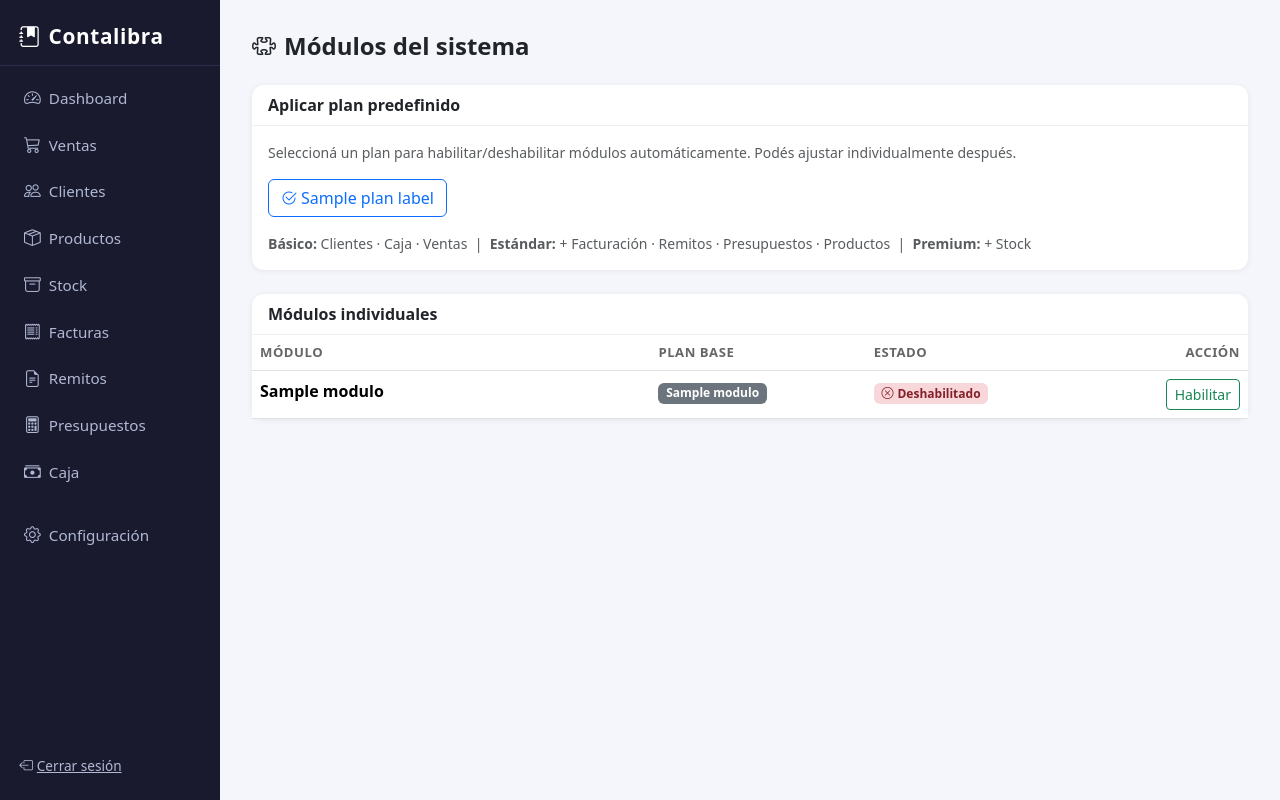
After one commit to marianocappucci/contalibra, a FastAPI app: template web/templates/config/modulos.html in a window 1280 px wide. The commit adds this page. Run offline with FastAPI, Linux system fonts and the light colour scheme; data comes from the database, SQL or seed files in the repository; the template is opened without the code that fills it: most values are stand-ins (such as "Sample title", 1, 10 or a date in 2020).

Commit message:
Feat: sistema de módulos habilitables + fix header PDF sin logo
- DB: tabla `modulos` con seed de 8 módulos (basico/estandar/premium)
- Middleware: inyecta `request.state.modulos` (set) en cada request
- Sidebar: cada ítem condicionado a su módulo habilitado
- Nuevo router /config/modulos: toggle individual y aplicar plan rápido
- PDF: elimina título del tipo de comprobante junto al logo (solo logo o nombre empresa)

Co-Authored-By: Claude Sonnet 4.6 <noreply@anthropic.com>

```diff
--- a/web/app.py
+++ b/web/app.py
@@ -13,6 +13,7 @@ from starlette.middleware.base import BaseHTTPMiddleware
 import httpx
 
 import database as db
+import config_manager
 import arca_wsaa
 import arca_wspadron
 from web.auth import (
@@ -22,6 +23,7 @@ from web.auth import (
 )
 from web.routers import clientes, remitos, presupuestos, facturas, config as config_router, caja, webhooks, dashboard
 from web.routers import usuarios as usuarios_router
+from web.routers import modulos as modulos_router
 
 app = FastAPI(title="Contalibra")
 app.add_middleware(SessionMiddleware, secret_key=SECRET_KEY)
@@ -31,6 +33,15 @@ class CurrentUserMiddleware(BaseHTTPMiddleware):
     async def dispatch(self, request: Request, call_next):
         username = get_current_user(request)
         request.state.current_user = db.get_usuario_by_username(username) if username else None
+        try:
+            request.state.empresa_nombre = config_manager.load().get("empresa_nombre", "")
+        except Exception:
+            request.state.empresa_nombre = ""
+        try:
+            mods = db.get_modulos()
+            request.state.modulos = {m for m, on in mods.items() if on}
+        except Exception:
+            request.state.modulos = set()
         return await call_next(request)
 
 
@@ -51,6 +62,7 @@ app.include_router(config_router.router)
 app.include_router(caja.router)
 app.include_router(webhooks.router)
 app.include_router(usuarios_router.router)
+app.include_router(modulos_router.router)
 
 
 @app.on_event("startup")
--- /dev/null
+++ b/web/routers/modulos.py
@@ -0,0 +1,62 @@
+from typing import Annotated
+from fastapi import APIRouter, Request, Depends
+from fastapi.responses import RedirectResponse
+from fastapi.templating import Jinja2Templates
+import os
+import database as db
+from web.auth import require_admin
+
+router = APIRouter()
+Auth = Annotated[dict, Depends(require_admin)]
+
+TEMPLATES_DIR = os.path.join(os.path.dirname(__file__), "..", "templates")
+templates = Jinja2Templates(directory=TEMPLATES_DIR)
+
+_PLANES = ["basico", "estandar", "premium"]
+
+_LABELS = {
+    "clientes":     "Clientes",
+    "caja":         "Caja",
+    "ventas":       "Ventas",
+    "facturacion":  "Facturación",
+    "remitos":      "Remitos",
+    "presupuestos": "Presupuestos",
+    "productos":    "Productos",
+    "stock":        "Stock",
+}
+
+_PLAN_LABELS = {
+    "basico":   "Básico",
+    "estandar": "Estándar",
+    "premium":  "Premium",
+}
+
+
+@router.get("/config/modulos")
+def modulos_get(request: Request, user: Auth, saved: str = ""):
+    modulos = db.get_modulos_completo()
+    for m in modulos:
+        m["label"] = _LABELS.get(m["modulo"], m["modulo"].title())
+        m["plan_label"] = _PLAN_LABELS.get(m["plan"], m["plan"].title())
+    return templates.TemplateResponse(request, "config/modulos.html", {
+        "modulos": modulos,
+        "planes": _PLANES,
+        "plan_labels": _PLAN_LABELS,
+        "active": "config",
+        "saved": saved,
+    })
+
+
+@router.post("/config/modulos/toggle/{modulo}")
+def modulo_toggle(modulo: str, request: Request, user: Auth):
+    mods = db.get_modulos()
+    if modulo in mods:
+        db.set_modulo(modulo, not mods[modulo])
+    return RedirectResponse("/config/modulos?saved=1", status_code=303)
+
+
+@router.post("/config/modulos/plan/{plan}")
+def modulos_apply_plan(plan: str, request: Request, user: Auth):
+    if plan in _PLANES:
+        db.apply_plan(plan)
+    return RedirectResponse("/config/modulos?saved=1", status_code=303)
--- a/web/templates/base.html
+++ b/web/templates/base.html
@@ -22,6 +22,18 @@
       padding: 1.5rem 1.2rem 1rem;
       letter-spacing: 0.03em;
       border-bottom: 1px solid #2d2d4e;
+      line-height: 1.2;
+    }
+    .sidebar .brand-sub {
+      display: block;
+      font-size: 0.7rem;
+      font-weight: 400;
+      color: #8892aa;
+      letter-spacing: 0.01em;
+      margin-top: 3px;
+      white-space: nowrap;
+      overflow: hidden;
+      text-overflow: ellipsis;
     }
     .sidebar .nav-link {
       color: #b0b8d4;
@@ -59,38 +71,75 @@
 <body>
 <div class="d-flex">
   <nav class="sidebar d-flex flex-column">
-    <div class="brand"><i class="bi bi-journal-bookmark-fill me-2"></i>Contalibra</div>
+    <div class="brand">
+      <i class="bi bi-journal-bookmark-fill me-2"></i>Contalibra
+      {% if request.state.empresa_nombre %}
+      <span class="brand-sub">{{ request.state.empresa_nombre }}</span>
+      {% endif %}
+    </div>
+    {% set mods = request.state.modulos if request.state.modulos is defined else set() %}
     <ul class="nav flex-column mt-2 flex-grow-1">
       <li class="nav-item">
         <a class="nav-link {% if active == 'dashboard' %}active{% endif %}" href="/dashboard">
           <i class="bi bi-speedometer2"></i>Dashboard
         </a>
       </li>
+      {% if 'ventas' in mods %}
+      <li class="nav-item">
+        <a class="nav-link {% if active == 'ventas' %}active{% endif %}" href="/ventas">
+          <i class="bi bi-cart3"></i>Ventas
+        </a>
+      </li>
+      {% endif %}
+      {% if 'clientes' in mods %}
+      <li class="nav-item">
+        <a class="nav-link {% if active == 'clientes' %}active{% endif %}" href="/clientes">
+          <i class="bi bi-people"></i>Clientes
+        </a>
+      </li>
+      {% endif %}
+      {% if 'productos' in mods %}
+      <li class="nav-item">
+        <a class="nav-link {% if active == 'productos' %}active{% endif %}" href="/productos">
+          <i class="bi bi-box-seam"></i>Productos
+        </a>
+      </li>
+      {% endif %}
+      {% if 'stock' in mods %}
+      <li class="nav-item">
+        <a class="nav-link {% if active == 'stock' %}active{% endif %}" href="/stock">
+          <i class="bi bi-archive"></i>Stock
+        </a>
+      </li>
+      {% endif %}
+      {% if 'facturacion' in mods %}
+      <li class="nav-item">
+        <a class="nav-link {% if active == 'facturas' %}active{% endif %}" href="/facturas">
+          <i class="bi bi-receipt"></i>Facturas
+        </a>
+      </li>
+      {% endif %}
+      {% if 'remitos' in mods %}
       <li class="nav-item">
         <a class="nav-link {% if active == 'remitos' %}active{% endif %}" href="/remitos">
           <i class="bi bi-file-earmark-text"></i>Remitos
         </a>
       </li>
+      {% endif %}
+      {% if 'presupuestos' in mods %}
       <li class="nav-item">
         <a class="nav-link {% if active == 'presupuestos' %}active{% endif %}" href="/presupuestos">
           <i class="bi bi-calculator"></i>Presupuestos
         </a>
       </li>
-      <li class="nav-item">
-        <a class="nav-link {% if active == 'facturas' %}active{% endif %}" href="/facturas">
-          <i class="bi bi-receipt"></i>Facturas
-        </a>
-      </li>
-      <li class="nav-item">
-        <a class="nav-link {% if active == 'clientes' %}active{% endif %}" href="/clientes">
-          <i class="bi bi-people"></i>Clientes
-        </a>
-      </li>
+      {% endif %}
+      {% if 'caja' in mods %}
       <li class="nav-item">
         <a class="nav-link {% if active == 'caja' %}active{% endif %}" href="/caja">
           <i class="bi bi-cash-stack"></i>Caja
         </a>
       </li>
+      {% endif %}
       <li class="nav-item mt-3">
         <a class="nav-link {% if active == 'config' %}active{% endif %}" href="/config">
           <i class="bi bi-gear"></i>Configuración
@@ -100,6 +149,11 @@
       <li class="nav-item">
         <a class="nav-link {% if active == 'usuarios' %}active{% endif %}" href="/usuarios">
           <i class="bi bi-person-gear"></i>Usuarios
+        </a>
+      </li>
+      <li class="nav-item">
+        <a class="nav-link {% if active == 'modulos' %}active{% endif %}" href="/config/modulos">
+          <i class="bi bi-puzzle"></i>Módulos
         </a>
       </li>
       {% endif %}
--- /dev/null
+++ b/web/templates/config/modulos.html
@@ -0,0 +1,76 @@
+{% extends "base.html" %}
+{% block title %}Módulos — Contalibra{% endblock %}
+
+{% block content %}
+<div class="page-header">
+  <h1><i class="bi bi-puzzle me-2"></i>Módulos del sistema</h1>
+</div>
+
+{% if saved %}
+<div class="alert alert-success alert-dismissible fade show" role="alert">
+  Cambios guardados correctamente.
+  <button type="button" class="btn-close" data-bs-dismiss="alert"></button>
+</div>
+{% endif %}
+
+<!-- Aplicar plan rápido -->
+<div class="card mb-4">
+  <div class="card-header">Aplicar plan predefinido</div>
+  <div class="card-body">
+    <p class="text-muted small mb-3">Seleccioná un plan para habilitar/deshabilitar módulos automáticamente. Podés ajustar individualmente después.</p>
+    <div class="d-flex gap-3 flex-wrap">
+      {% for p in planes %}
+      <form method="post" action="/config/modulos/plan/{{ p }}">
+        <button type="submit" class="btn btn-outline-primary">
+          <i class="bi bi-check2-circle me-1"></i>{{ plan_labels[p] }}
+        </button>
+      </form>
+      {% endfor %}
+    </div>
+    <div class="mt-3 small text-muted">
+      <strong>Básico:</strong> Clientes · Caja · Ventas &nbsp;|&nbsp;
+      <strong>Estándar:</strong> + Facturación · Remitos · Presupuestos · Productos &nbsp;|&nbsp;
+      <strong>Premium:</strong> + Stock
+    </div>
+  </div>
+</div>
+
+<!-- Tabla de módulos -->
+<div class="card">
+  <div class="card-header">Módulos individuales</div>
+  <div class="card-body p-0">
+    <table class="table table-hover mb-0">
+      <thead>
+        <tr>
+          <th style="width:40%">Módulo</th>
+          <th>Plan base</th>
+          <th>Estado</th>
+          <th class="text-end">Acción</th>
+        </tr>
+      </thead>
+      <tbody>
+        {% for m in modulos %}
+        <tr>
+          <td class="fw-semibold">{{ m.label }}</td>
+          <td><span class="badge bg-secondary">{{ m.plan_label }}</span></td>
+          <td>
+            {% if m.habilitado %}
+            <span class="badge" style="background:#d1e7dd;color:#0f5132"><i class="bi bi-check-circle me-1"></i>Habilitado</span>
+            {% else %}
+            <span class="badge" style="background:#f8d7da;color:#842029"><i class="bi bi-x-circle me-1"></i>Deshabilitado</span>
+            {% endif %}
+          </td>
+          <td class="text-end">
+            <form method="post" action="/config/modulos/toggle/{{ m.modulo }}" class="d-inline">
+              <button type="submit" class="btn btn-sm {{ 'btn-outline-danger' if m.habilitado else 'btn-outline-success' }}">
+                {{ 'Deshabilitar' if m.habilitado else 'Habilitar' }}
+              </button>
+            </form>
+          </td>
+        </tr>
+        {% endfor %}
+      </tbody>
+    </table>
+  </div>
+</div>
+{% endblock %}
```
Also changed, not shown: database.py (+66 -0 lines), pdf_generator.py (+5 -11 lines).
